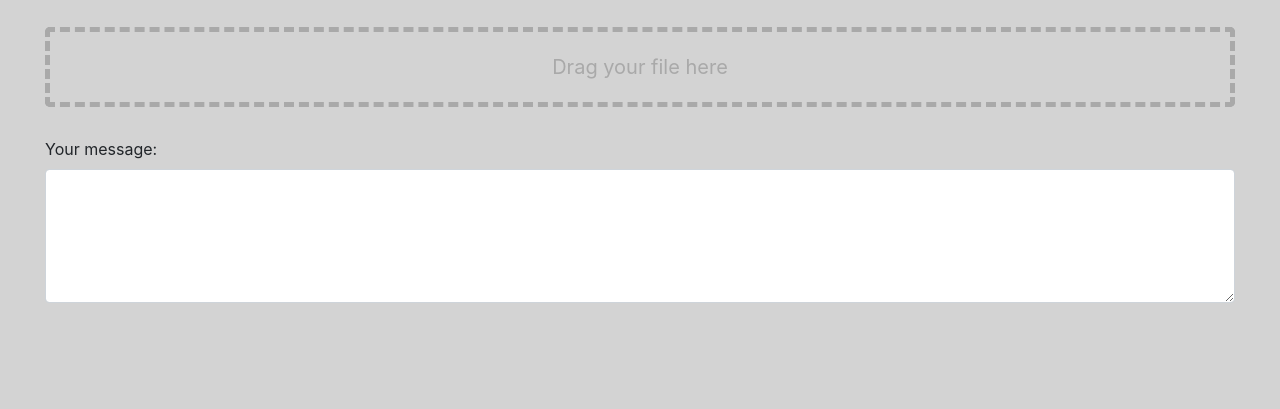
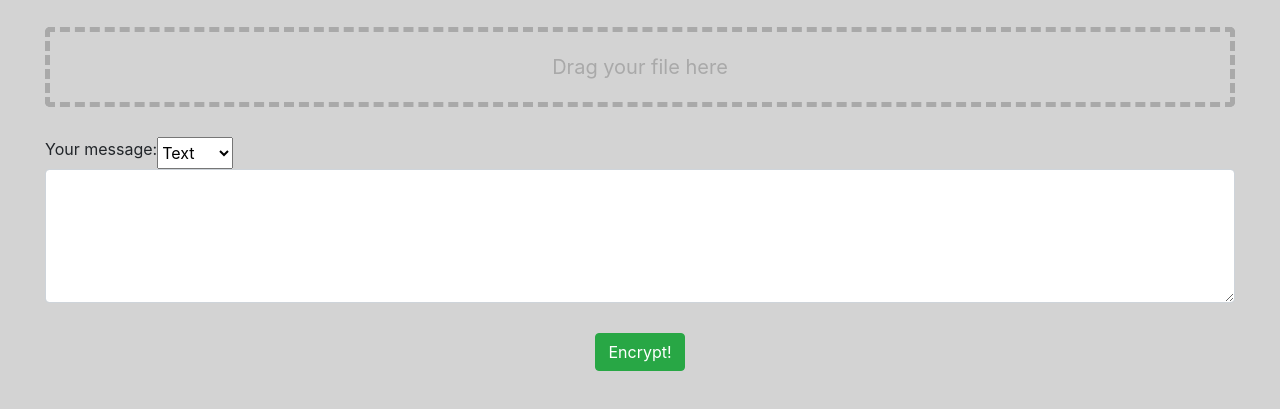
Before and after one commit to kparwal/Steganography, a website: page index.html in a window 1280 px wide. Shown: the part 51-460 px from the top of the page. Drawn offline with nearby package versions, Linux system fonts and the light colour scheme.

Commit message:
added dropdown and button

```diff
--- a/index.html
+++ b/index.html
@@ -20,9 +20,21 @@
 
 <div class="col-6-lg container-fluid">
  <div id="message-area" class="form-group">
+  <div class="row" style="margin:auto" id="dropdown-label">
     <label for="comment">Your message:</label>
+    <select name="cars">
+      <option value="Text">Text</option>
+      <option value="Picture">Picture</option>
+      <option value="Music">Music</option>
+      <option value="Video">Video</option>
+    </select>
+  </div>
   <textarea class="form-control" rows="5" id="comment"></textarea>
 </div>
+</div>
+
+<div id="encrypt-button-container" class="fluid-container">
+  <button type="button" class="btn btn-success" id="encrypt-button">Encrypt!</button>
 </div>
 
 <div>
@@ -46,4 +58,5 @@
 };
 </script>
 <script type="text/javascript" src="js/write_file.js"></script>
+<script type="text/javascript" src="node_modules\bootstrap\js\dropdown.js"></script>
 </html>
--- a/main.js
+++ b/main.js
@@ -1,5 +1,6 @@
 var app = require('app');  // Module to control application life.
 var BrowserWindow = require('browser-window');  // Module to create native browser window.
+var jQuery = require('jQuery');
 
 // Report crashes to our server.
 require('crash-reporter').start();
--- a/styles.css
+++ b/styles.css
@@ -27,3 +27,9 @@ body {
 #message-area {
 	margin: 30px;
 }
+
+#encrypt-button-container {
+	text-align: center;
+	margin-top: 20px
+	margin-bottom:20px;
+}
```
Lines whose indentation alone changed are shown as unchanged.
